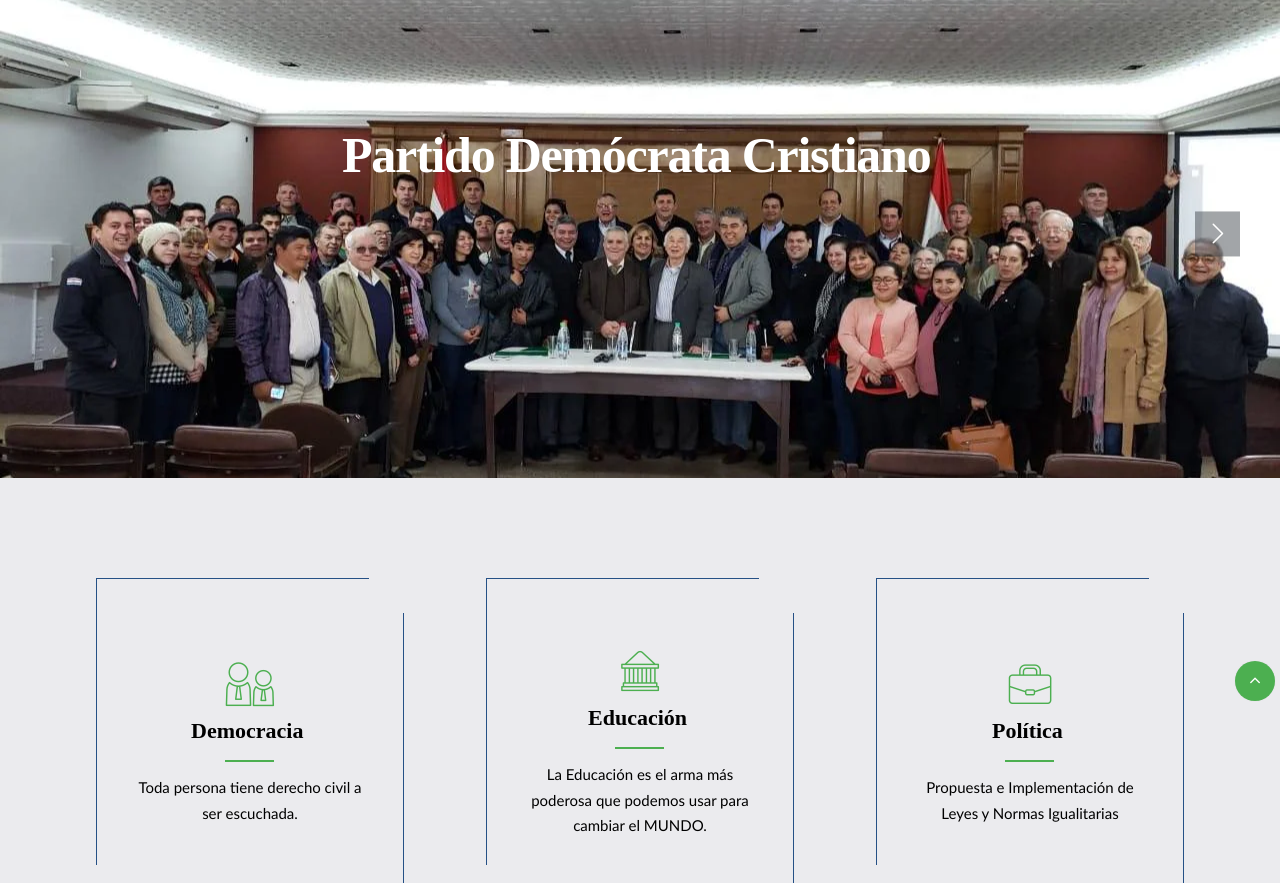
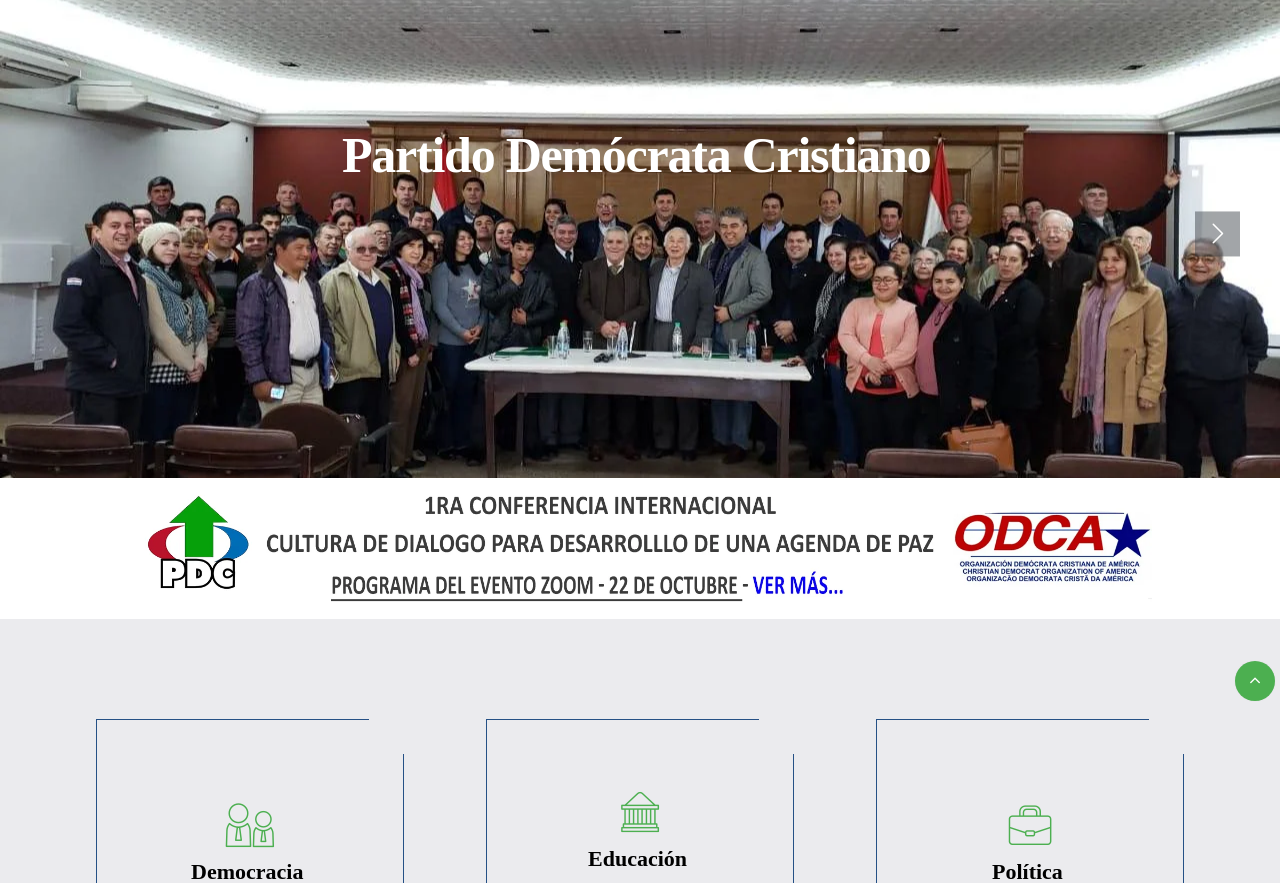
Before and after one commit to pichucho013/Proyecto_PDC, a PHP site: the page made by PDC/index.php in a window 1280 px wide. Shown: the part 159-1042 px from the top of the page. Run offline with PHP 8.4, Linux system fonts and the light colour scheme; data that the repository does not hold is empty; some libraries are stand-ins or nearby versions; some web fonts are replaced.

Commit message:
cambios
cambios

```diff
--- a/PDC/index.php
+++ b/PDC/index.php
@@ -154,6 +154,9 @@
         </div>
       </div>
     </section>
+    <section style="width:100%">
+      <a href="prensa/documentos.php" style="width:100%;height:100%;text-align:center;background:white"><img src="images/banner-zoom.webp" alt="zoom" style="width:80%;height:100%"></a>
+    </section>
     <section class="section-50 section-md-75 section-lg-100">
       <div class="container">
         <div class="row row-40">
@@ -235,6 +238,7 @@
       </div>
       <div class="bg-displaced bg-image" style="background-image: url(images/costanera.webp);"></div>
     </section>
+
     <section class="section-60 section-lg-100">
       <div class="container">
         <div class="row row-40 align-items-sm-end">
--- a/robots.txt
+++ /dev/null
@@ -1,4 +0,0 @@
-
-#Begin Attracta SEO Tools Sitemap. Do not remove
-sitemap: http://cdn.attracta.com/sitemap/6161278.xml.gz
-#End Attracta SEO Tools Sitemap. Do not remove
```
Also changed, not shown: PDC/images/banner-zoom.webp (added).
